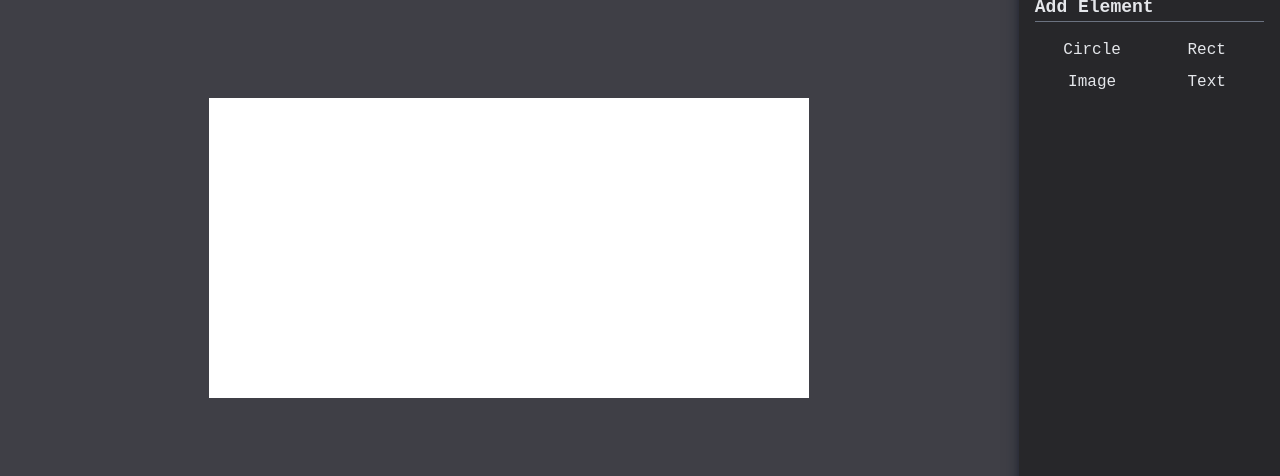
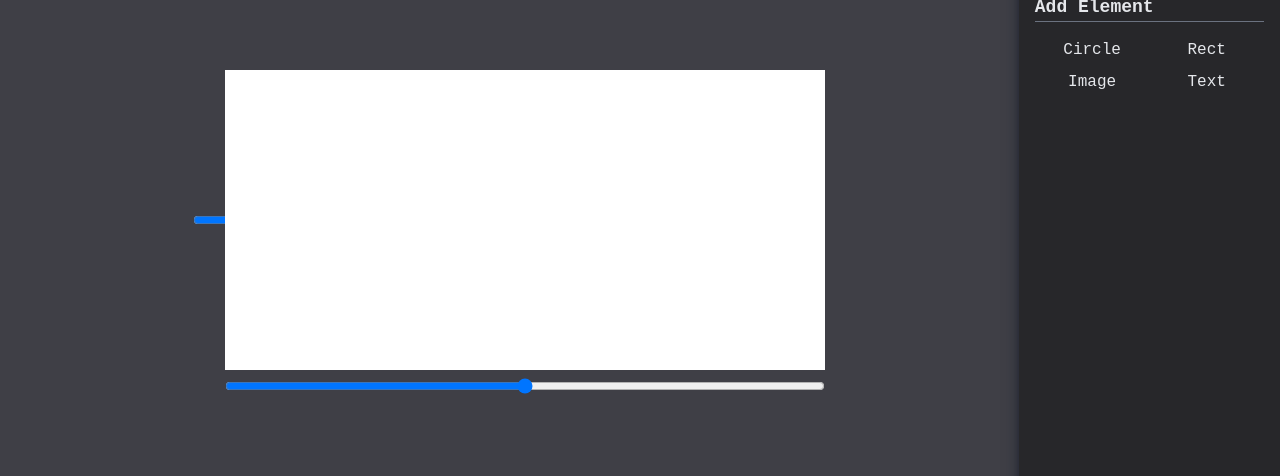
Before and after one commit to caickdias/background-generator, a React (Create React App) app: page / in a window 1280 px wide. Shown: the part 152-628 px from the top of the page. Built offline with nearby package versions, Linux system fonts and the light colour scheme.

Commit message:
added sliders left and bottom

```diff
--- a/src/App.css
+++ b/src/App.css
@@ -1,3 +1,18 @@
 body {
     font-family: 'Courier New';
 }
+
+
+input[type=range]::-moz-range-track {
+    animate: 0.2s;
+    background: lightGrey;
+    border-radius: 1px;
+}
+
+input[type=range]::-moz-range-thumb {
+    height: 16px;
+    width: 16px;
+    border-radius: 25px;
+    background: '#cccccc';
+    cursor: pointer;
+}
--- a/src/components/Canvas.jsx
+++ b/src/components/Canvas.jsx
@@ -5,7 +5,7 @@ import { Stage, Layer, Rect } from 'react-konva';
 
 const Canvas = () => {
 
-  const { bgColor, elements, setSelectedElementId } = useContext(AppContext);
+  const { bgColor, elements, selectedElementId, setSelectedElementId } = useContext(AppContext);
 
   const handleSelectObject = id => {
     setSelectedElementId(id);
@@ -21,6 +21,7 @@ const Canvas = () => {
             return (
               <CanvasObject
                 key={id}
+                stroke={selectedElementId == id ? 'red' : 'transparent'}
                 onClick={() => handleSelectObject(id)}
                 {...rest}
               />
--- a/src/components/_layout/Main.jsx
+++ b/src/components/_layout/Main.jsx
@@ -9,8 +9,22 @@ const Main = () => {
     <div className='flex flex-col justify-center items-center h-full w-full max-w-[80%] py-12'>
 
 
+      <div className='flex flex-col'>
 
-      <Canvas />
+        <div className='flex flex-row'>
+          <div className='h-full w-8'>
+            <input orient="vertical" className='h-full bg-transparent' type='range' />
+          </div>
+
+          <Canvas />
+        </div>
+
+        <div className='w-full h-12 pl-8 mt-2'>
+          <input className='w-full bg-transparent' type='range' />
+        </div>
+
+      </div>
+
     </div>
   )
 }
```
